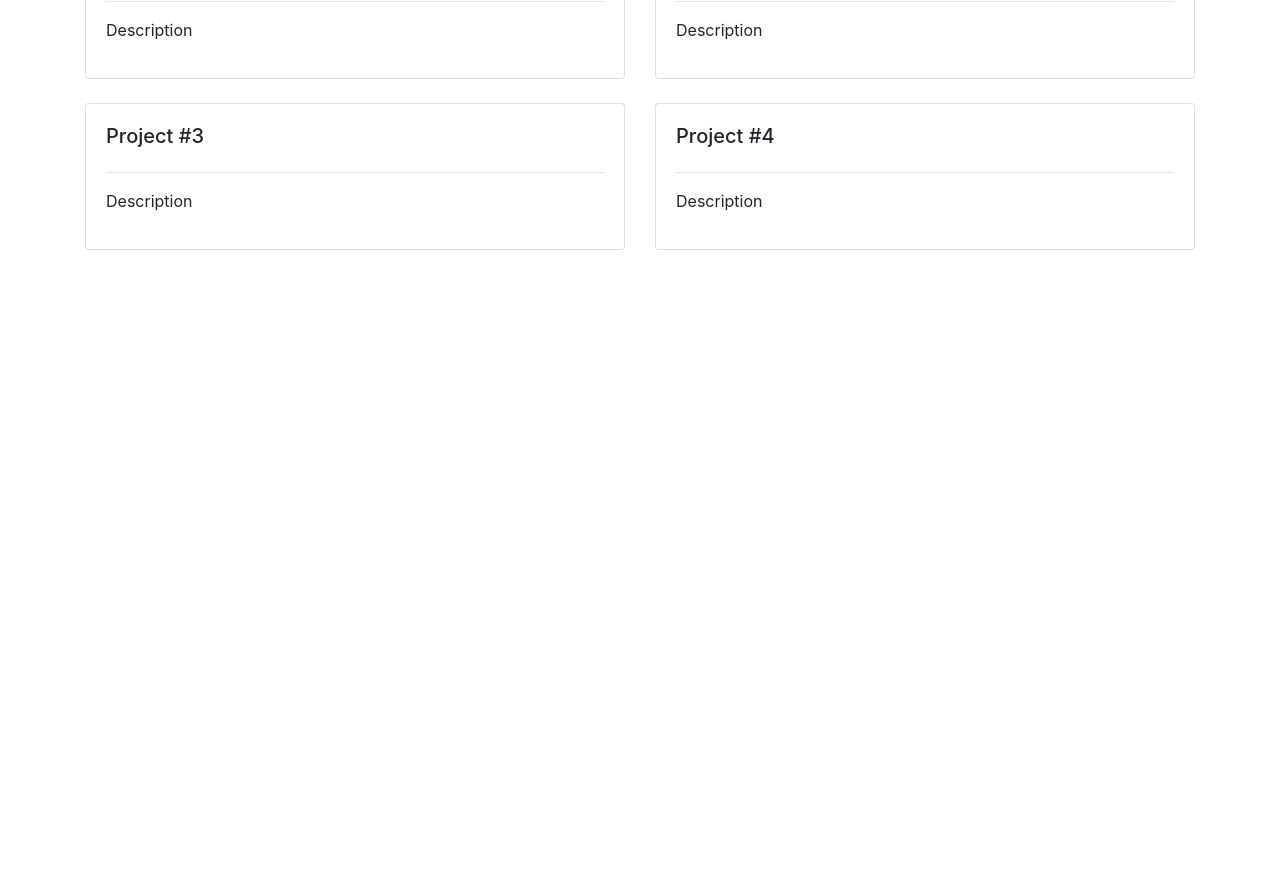
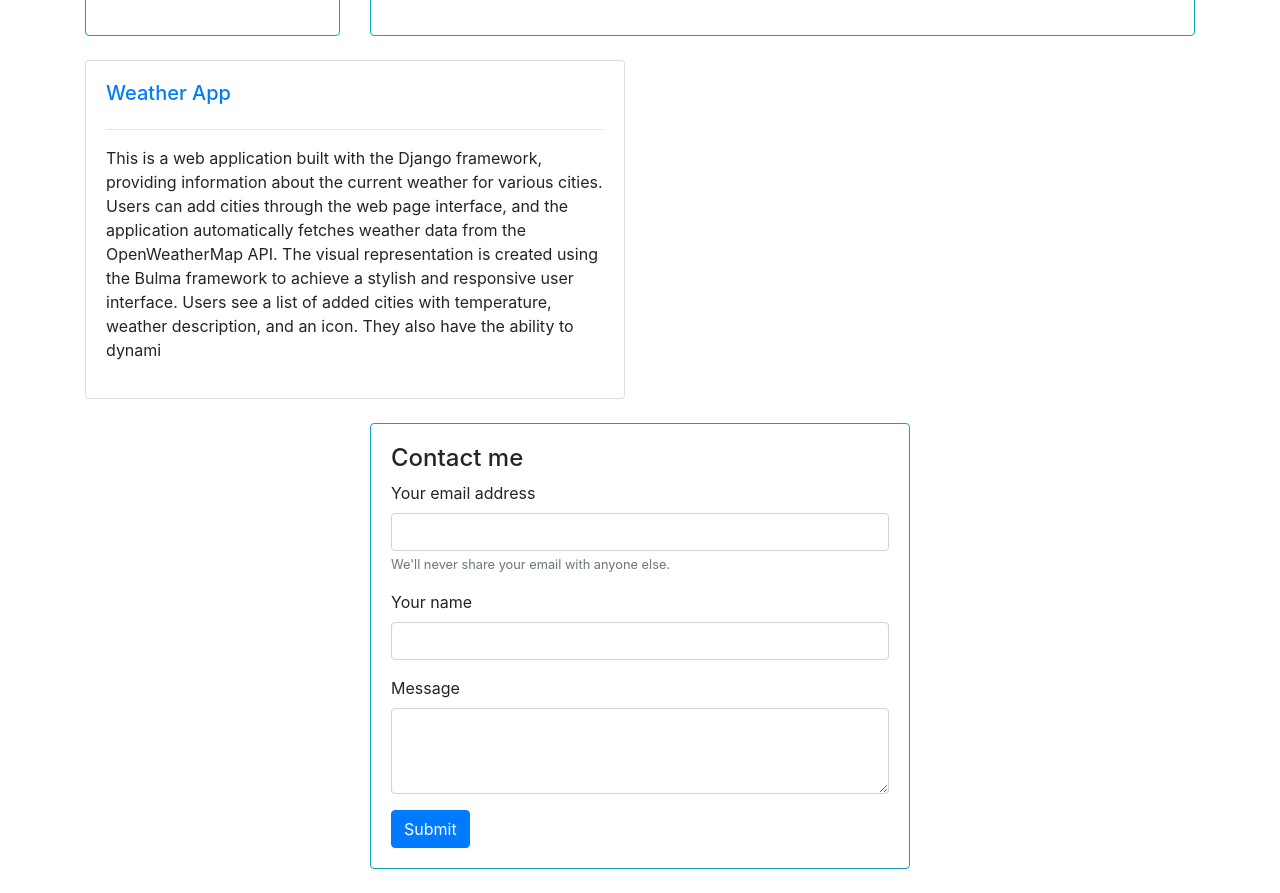
Before and after one commit to KseniaMusagitova/portfolio, a Django app: page / in a window 1280 px wide. Shown: the part 1044-1937 px from the top of the page. Before the commit the page ends 1294 px from the top, so only its background shows below. Run offline with Django 4.2, Linux system fonts and the light colour scheme; data comes from the database, SQL or seed files in the repository; both versions use the stored data as it was after the commit; some libraries are stand-ins or nearby versions.

Commit message:
install ckeditor_modify template_cretae new model for contact

```diff
--- a/mywebsite/settings.py
+++ b/mywebsite/settings.py
@@ -40,6 +40,8 @@
     'django.contrib.staticfiles',
 
     'portfolio',
+
+    'ckeditor',
 ]
 
 MIDDLEWARE = [
@@ -129,3 +131,5 @@
 # https://docs.djangoproject.com/en/4.2/ref/settings/#default-auto-field
 
 DEFAULT_AUTO_FIELD = 'django.db.models.BigAutoField'
+
+CKEDITOR_UPLOAD_PATH = 'uploads/'
--- a/mywebsite/urls.py
+++ b/mywebsite/urls.py
@@ -19,5 +19,6 @@
 
 urlpatterns = [
     path('admin/', admin.site.urls),
-    path('', include('portfolio.urls'))
+    path('ckeditor/', include('ckeditor_uploader.urls')),
+    path('', include('portfolio.urls')),
 ]
--- a/portfolio/models.py
+++ b/portfolio/models.py
@@ -5,6 +5,13 @@
     description = models.TextField(max_length=500, default='')
     link = models.URLField(max_length=500, default='')
 
+    def __str__(self):
+        return self.title
+
+class Contact(models.Model):
+    email = models.EmailField()
+    name = models.CharField(max_length=500)
+    message = models.TextField(max_length=500)
 
     def __str__(self):
-        return self.title
+        return self.email
--- a/portfolio/templates/base/home.html
+++ b/portfolio/templates/base/home.html
@@ -9,18 +9,19 @@
 <!DOCTYPE html>
 <html>
     <head>
-        <title>Kseniia Musagitova</title>
+        <title>Portfolio</title>
         <link href="{% static '/css/main.css' %}" rel="stylesheet" type="text/css">
         <link rel="stylesheet" href="https://cdn.jsdelivr.net/npm/bootstrap@4.4.1/dist/css/bootstrap.min.css" integrity="sha384-Vkoo8x4CGsO3+Hhxv8T/Q5PaXtkKtu6ug5TOeNV6gBiFeWPGFN9MuhOf23Q9Ifjh" crossorigin="anonymous">
 
     </head>
     <body>
         <br>
+        <br>
         <div class="container">
             <div class="row">
                 <div class="col-md-3">
                     <div class="card card-body h-100 border-info" id="profile-wrapper">
-                        <img id='profile-pic' src="{% static 'images/foto.jpg' %}">
+                        <img id='profile-pic' src="{% static 'images/foto2.jpg' %}">
                         <hr>
                         <h4>Hi I'm Kseniia</h4>
                         <p>
@@ -33,15 +34,25 @@
                     <h4>About me</h4>
                     <hr>
                     <p>
-                        It is a long established fact that a reader will be distracted by the readable content of a page when looking at its layout. The point of using Lorem Ipsum is that it has a more-or-less normal distribution of letters, as opposed to using 'Content here, content here', making it look like readable English. Many desktop publishing packages and web page editors now use Lorem Ipsum as their default model text, and a search for 'lorem ipsum' will uncover many web sites still in their infancy.
+                        🌟 About Me:
+                        I am a dedicated and results-driven Django and Python developer with a passion for building innovative solutions that make a meaningful impact. 🚀
                     </p>
                     <p>
-                        Various versions have evolved over the years, sometimes by accident, sometimes on purpose (injected humour and the like).
+                        🚀 Skills Snapshot:
+                        My proficiency includes Python, Django, RESTful APIs, SQL, and more. I am well-versed in industry best practices, coding standards, and have a keen eye for optimizing performance.
+                    </p>
+                    <p>
+                        🌐 What Drives Me:
+                        I am motivated by the potential of technology to address real-world challenges. Whether it's crafting efficient code or designing modular systems, I find joy in creating solutions that make a positive difference.
+                    </p>
+                    <p>
+                        🤝 Let's Connect:
+                        I am open to networking with like-minded professionals, exploring exciting opportunities, and contributing to projects that push the boundaries of what's possible. Let's connect and explore how we can collaborate to bring ideas to life!
                     </p>
 
                     <ul class="social-links">
-                        <li><img class="social" src="{% static 'images/linkedin.png' %}"></li>
-                        <li><img class="social" src="{% static 'images/linkedin.png' %}"></li>
+                        <li><a href="https://www.linkedin.com/in/kseniia-musagitova/" target="_blank"><img class="social" src="{% static 'images/linkedin.png' %}" alt="LinkedIn"></a></li>
+                        <li><a href="https://github.com/KseniaMusagitova" target="_blank"><img class="social" src="{% static 'images/github.png' %}" alt="GitHub"></a></li>
                     </ul>
 
                 </div>
@@ -49,38 +60,46 @@
             </div>
             <br>
             <div class="row">
+
+                {% for project in projects %}
                 <div class="col-md-6">
                     <div class="card card-body h-100">
-                        <h5>Project #1</h5>
+                        <h5><a href="{{ project.link }}">{{ project.title }}</a></h5>
                         <hr>
-                        <p>Description</p>
+                        <p>{{ project.description }}</p>
+                    </div>
+
+                </div>
+                {% endfor %}
+            </div>
+                <br>
+                <div class="row justify-content-center">
+                    <div class="col-md-6">
+                        <div class="card card-body h-100 border-info">
+                            <h4 id="profile-wrapper">Contact me</h4>
+                            <form class="" method="post">
+                                {% csrf_token %}
+                                <div class="form-group">
+                                    <label for="exampleInputEmail1">Your email address</label>
+                                    <input name="email" type="email" class="form-control" id="exampleInputEmail1" aria-describedby="emailHelp" required>
+                                    <small id="emailHelp" class="form-text text-muted">We'll never share your email with anyone else.</small>
+                                </div>
+                                <div class="form-group">
+                                    <label for="formGroupExampleInput">Your name</label>
+                                    <input name="name" type="text" class="form-control" id="formGroupExampleInput" required>
+                                </div>
+                                <div class="form-group">
+                                    <label for="exampleFormControlTextarea1">Message</label>
+                                    <textarea name="message" class="form-control" id="exampleFormControlTextarea1" rows="3" required></textarea>
+                                </div>
+                                <button type="submit" class="btn btn-primary">Submit</button>
+                            </form>
+                        </div>
                     </div>
                 </div>
-                <div class="col-md-6">
-                    <div class="card card-body h-100">
-                        <h5>Project #2</h5>
-                        <hr>
-                        <p>Description</p>
-                    </div>
-                </div>
-            </div>
-            <br>
-            <div class="row">
-                <div class="col-md-6">
-                    <div class="card card-body h-100">
-                        <h5>Project #3</h5>
-                        <hr>
-                        <p>Description</p>
-                    </div>
-                </div>
-                <div class="col-md-6">
-                    <div class="card card-body h-100">
-                        <h5>Project #4</h5>
-                        <hr>
-                        <p>Description</p>
-                    </div>
-                </div>
-            </div>
+
+
+
             <br>
         </div>
 
--- a/portfolio/views.py
+++ b/portfolio/views.py
@@ -1,5 +1,6 @@
 from django.shortcuts import render
-from .models import Project
+from .models import Project, Contact
+from django.http import HttpResponse
 
 def home(request):
     projects = Project.objects.all()
@@ -8,4 +9,14 @@
         'projects': projects,
     }
 
+    if request.method=="POST":
+        contact = Contact()
+        email = request.POST.get('email')
+        name = request.POST.get('name')
+        message = request.POST.get('message')
+        contact.email=email
+        contact.name=name
+        contact.message=message
+        contact.save()
+
     return render(request, 'base/home.html', context)
```
Also changed, not shown: portfolio/admin.py (+10 -2 lines), db.sqlite3, portfolio/migrations/0004_contact.py (added), 9 other files.
